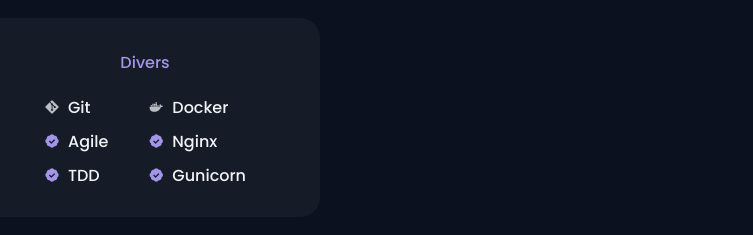
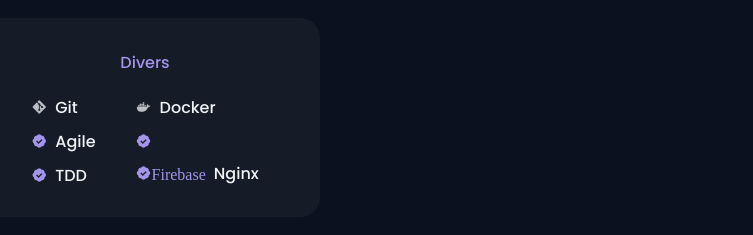
Before and after one commit to erischon/erischon-portfolio, a Gatsby site: page / in a window 1280 px wide. Shown: the part 4500-4735 px from the top of the page, without its empty margins (296-1049 px from the left). Built offline with nearby package versions, Linux system fonts and the light colour scheme; Gatsby itself is replaced by a stand-in of ours.

Commit message:
Update Skills.js

```diff
--- a/src/components/Skills.js
+++ b/src/components/Skills.js
@@ -140,13 +140,13 @@
                     <div className="skills__data">
                         <i className='bx bxs-badge-check'></i>
                         <div>
-                            <h3 className="skills__name">Nginx</h3>
+                            <h3 className="skills__name"></h3>
                         </div>
                     </div>
                     <div className="skills__data">
-                        <i className='bx bxs-badge-check'></i>
+                        <i className='bx bxs-badge-check'>Firebase</i>
                         <div>
-                            <h3 className="skills__name">Gunicorn</h3>
+                            <h3 className="skills__name">Nginx</h3>
                         </div>
                     </div>
                 </div>
```
